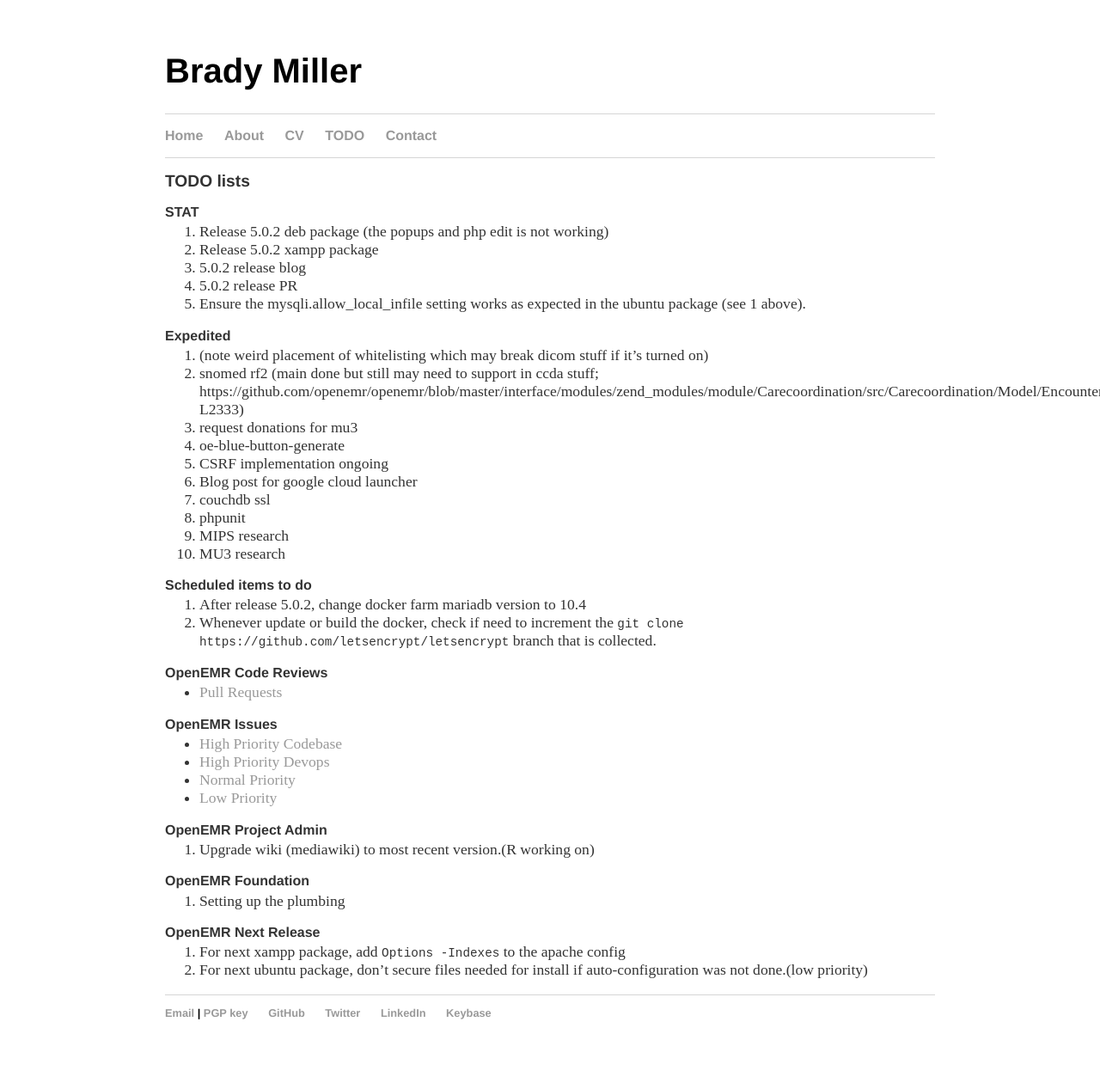
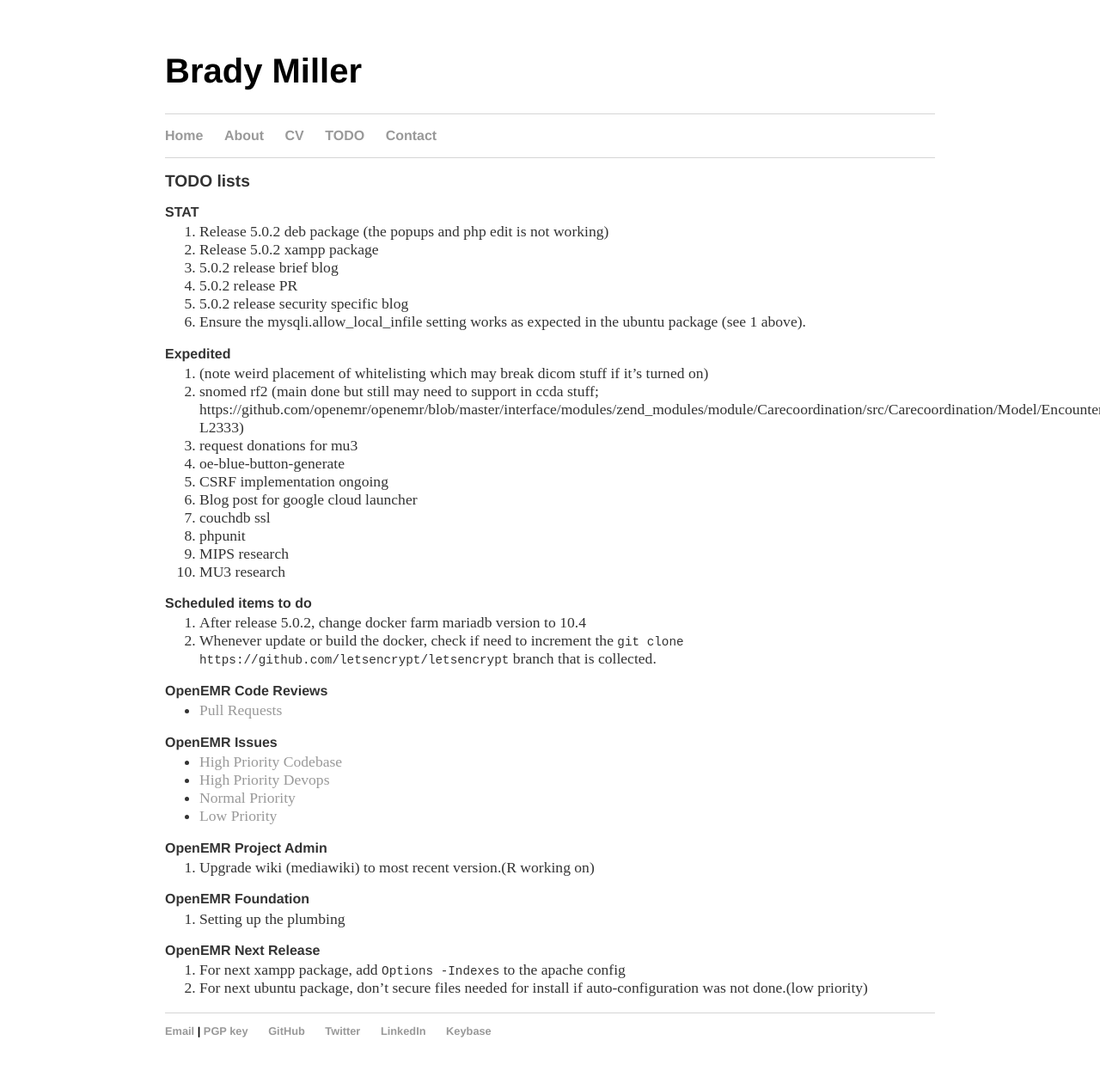
Before and after one commit to bradymiller/bradymiller.github.io, a Jekyll site: the page built from todo/index.md, in a window 1280 px wide. Shown: the whole page at 86% size. Built offline with Jekyll 4.4.1, drawn with Linux system fonts in a browser that asks for light colours; our own code applies the rules of GitHub Pages for plain Markdown files; before the commit the page ends 1246 px from its top, so only the background shows below that.

Commit message:
Update index.md

```diff
--- a/todo/index.md
+++ b/todo/index.md
@@ -6,8 +6,9 @@ layout: default
 ### STAT
 1. Release 5.0.2 deb package (the popups and php edit is not working)
 1. Release 5.0.2 xampp package
-1. 5.0.2 release blog
+1. 5.0.2 release brief blog
 1. 5.0.2 release PR
+1. 5.0.2 release security specific blog
 1. Ensure the mysqli.allow_local_infile setting works as expected in the ubuntu package (see 1 above).
 
 ### Expedited
```
